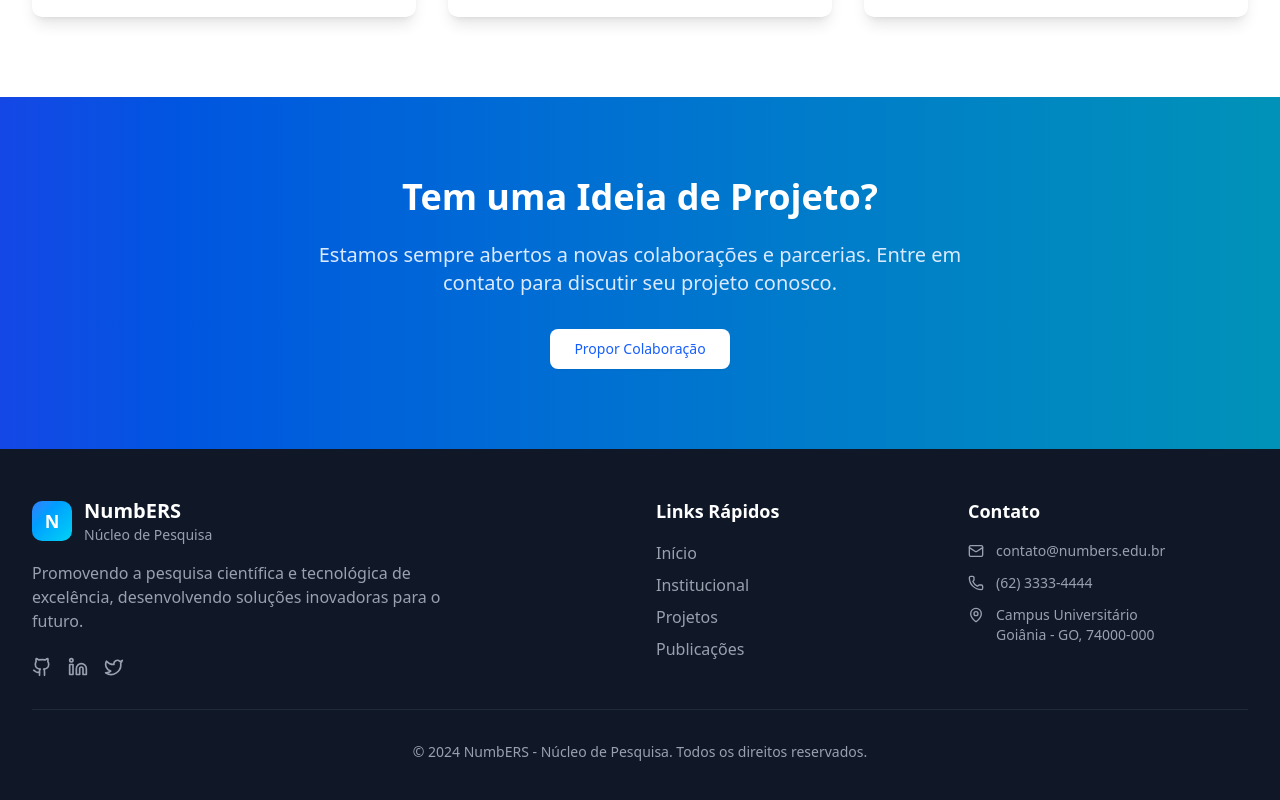
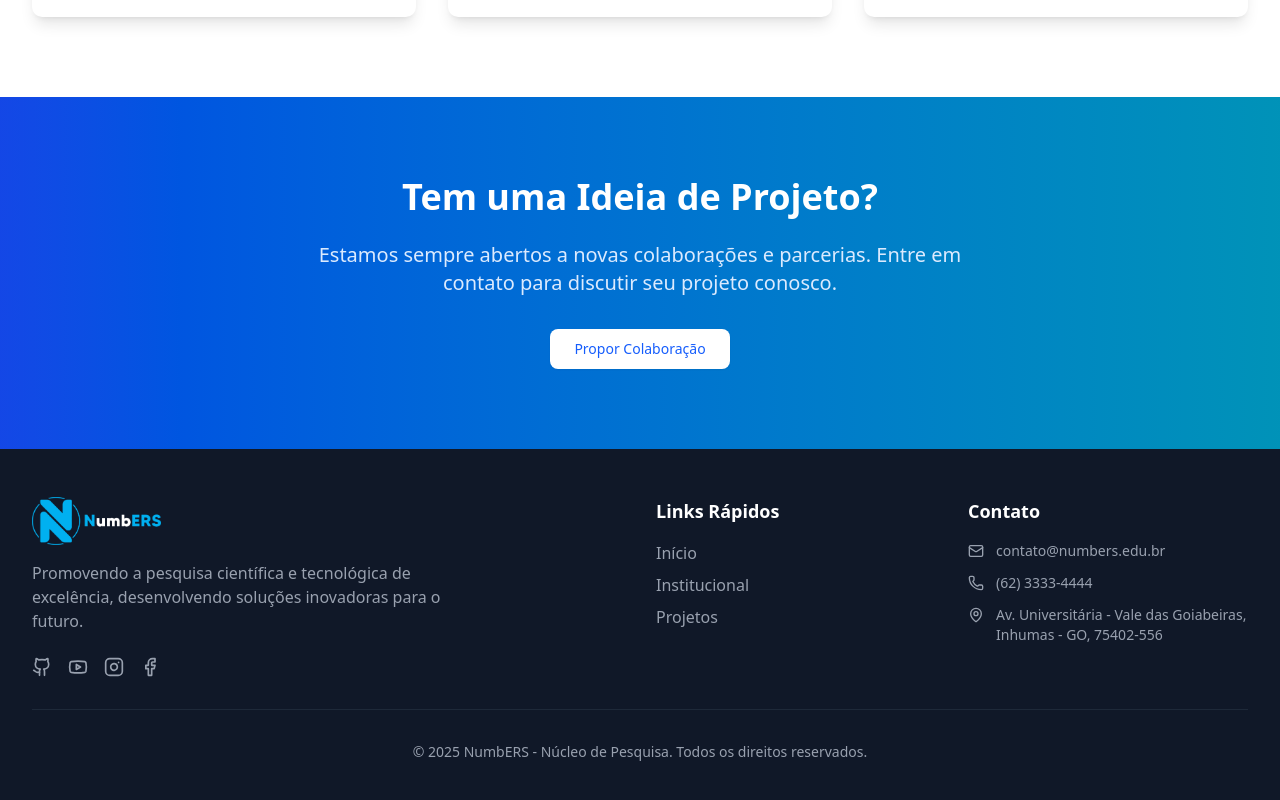
Before and after one commit to luixsouza/numbers-site, a React (Vite) app: page /projetos in a window 1280 px wide. Shown: the part 1964-2764 px from the top of the page. Built offline with nearby package versions, Linux system fonts and the light colour scheme.

Commit message:
/refact: Atualizando footer

```diff
--- a/src/components/Footer.jsx
+++ b/src/components/Footer.jsx
@@ -1,40 +1,53 @@
 import React from 'react';
-import { Mail, Phone, MapPin, Github, Linkedin, Twitter } from 'lucide-react';
+import { Mail, Phone, MapPin, Github, Youtube, Instagram, Facebook } from 'lucide-react';
 
 const Footer = () => {
   return (
     <footer className="bg-gray-900 text-white">
       <div className="max-w-7xl mx-auto px-4 sm:px-6 lg:px-8 py-12">
         <div className="grid md:grid-cols-4 gap-8">
-          {/* Logo and Description */}
           <div className="md:col-span-2">
-            <div className="flex items-center mb-4">
-              <div className="w-10 h-10 bg-gradient-to-br from-blue-500 to-cyan-400 rounded-lg flex items-center justify-center mr-3">
-                <span className="text-white font-bold text-lg">N</span>
-              </div>
-              <div>
-                <h3 className="text-xl font-bold">NumbERS</h3>
-                <p className="text-gray-400 text-sm">Núcleo de Pesquisa</p>
-              </div>
-            </div>
+            <img
+              src="/images/numbers_logo_full_white.png"
+              alt="NumbERS Logo"
+              className="h-12 w-auto mb-4"
+            />
             <p className="text-gray-400 mb-6 max-w-md">
               Promovendo a pesquisa científica e tecnológica de excelência,
               desenvolvendo soluções inovadoras para o futuro.
             </p>
             <div className="flex space-x-4">
-              <a href="#" className="text-gray-400 hover:text-blue-400 transition-colors">
+              <a
+                href="https://github.com/nmbrslab"
+                target="_blank" rel="noopener noreferrer"
+                className="text-gray-400 hover:text-blue-400 transition-colors"
+              >
                 <Github className="w-5 h-5" />
               </a>
-              <a href="#" className="text-gray-400 hover:text-blue-400 transition-colors">
-                <Linkedin className="w-5 h-5" />
+              <a
+                href="https://www.youtube.com/channel/UCLVNnBRspchis0sKevtqtJg"
+                target="_blank" rel="noopener noreferrer"
+                className="text-gray-400 hover:text-red-500 transition-colors"
+              >
+                <Youtube className="w-5 h-5" />
               </a>
-              <a href="#" className="text-gray-400 hover:text-blue-400 transition-colors">
-                <Twitter className="w-5 h-5" />
+              <a
+                href="https://www.instagram.com/numbers_ifg/"
+                target="_blank" rel="noopener noreferrer"
+                className="text-gray-400 hover:text-pink-500 transition-colors"
+              >
+                <Instagram className="w-5 h-5" />
+              </a>
+              <a
+                href="https://web.facebook.com/numbersifg?_rdc=1&_rdr#"
+                target="_blank" rel="noopener noreferrer"
+                className="text-gray-400 hover:text-blue-500 transition-colors"
+              >
+                <Facebook className="w-5 h-5" />
               </a>
             </div>
           </div>
 
-          {/* Quick Links */}
           <div>
             <h4 className="text-lg font-semibold mb-4">Links Rápidos</h4>
             <ul className="space-y-2">
@@ -53,15 +66,9 @@ const Footer = () => {
                   Projetos
                 </a>
               </li>
-              <li>
-                <a href="#" className="text-gray-400 hover:text-white transition-colors">
-                  Publicações
-                </a>
-              </li>
             </ul>
           </div>
 
-          {/* Contact Info */}
           <div>
             <h4 className="text-lg font-semibold mb-4">Contato</h4>
             <div className="space-y-3">
@@ -74,10 +81,9 @@ const Footer = () => {
                 <span className="text-gray-400 text-sm">(62) 3333-4444</span>
               </div>
               <div className="flex items-start">
-                <MapPin className="w-4 h-4 mr-3 text-gray-400 mt-0.5" />
+                <MapPin className="w-4 h-4 mr-3 text-gray-400 mt-0.5 flex-shrink-0" />
                 <span className="text-gray-400 text-sm">
-                  Campus Universitário<br />
-                  Goiânia - GO, 74000-000
+                  Av. Universitária - Vale das Goiabeiras, Inhumas - GO, 75402-556
                 </span>
               </div>
             </div>
@@ -86,7 +92,7 @@ const Footer = () => {
 
         <div className="border-t border-gray-800 mt-8 pt-8 text-center">
           <p className="text-gray-400 text-sm">
-            © 2024 NumbERS - Núcleo de Pesquisa. Todos os direitos reservados.
+            © 2025 NumbERS - Núcleo de Pesquisa. Todos os direitos reservados.
           </p>
         </div>
       </div>
--- a/src/components/header/navbar.jsx
+++ b/src/components/header/navbar.jsx
@@ -40,12 +40,10 @@ const Navbar = () => {
         height: heroHeight,
       }}
     >
-      {/* --- ALTERAÇÃO: Gradiente com tons mais escuros para maior contraste --- */}
       <div className="absolute inset-0 z-0 bg-gradient-to-r from-blue-700 to-cyan-600">
         <DustParticle id="hero-particles" particles={50} particleMinSize={2} particleMaxSize={5} />
       </div>
 
-      {/* --- NAVBAR MANTIDA COM O ESTILO ORIGINAL --- */}
       <nav
         className={`absolute top-0 left-0 w-full z-20 transition-all duration-300 ${
           isDesktop
@@ -116,7 +114,6 @@ const Navbar = () => {
         </div>
       </nav>
 
-      {/* Conteúdo do HERO sobre o novo fundo escurecido */}
       <div className="relative z-10 w-full px-4 pt-16">
         {location.pathname === "/" ? (
           <HeroBanner />
--- a/src/components/layout/HeroBanner.jsx
+++ b/src/components/layout/HeroBanner.jsx
@@ -2,27 +2,17 @@ import React from 'react';
 
 const HeroBanner = () => {
   return (
-    // <<< MUDANÇA: Espaçamento (gap) foi reduzido para aproximar os logos
     <div className="w-full flex items-center justify-center gap-x-6 sm:gap-x-8 animate-fade-in">
-
-      {/* Logo 1 - Tamanho aumentado novamente */}
       <img
         src="/images/numbers_logo_full_white.png"
         alt="Numbers Logo"
-        // <<< MUDANÇA: de h-16 md:h-20 para h-20 md:h-24
-        className="h-20 md:h-24 w-auto"
+        className="h-24 md:h-28 w-auto"
       />
-
-      {/* <<< MUDANÇA: Linha vertical do meio foi removida >>> */}
-
-      {/* Logo 2 - Tamanho aumentado novamente e src atualizado */}
       <img
         src="/images/ifg_text.svg"
         alt="IFG Logo"
-        // <<< MUDANÇA: de h-16 md:h-20 para h-20 md:h-24
-        className="h-20 md:h-24 w-auto"
+        className="h-24 md:h-28 w-auto"
       />
-
     </div>
   );
 };
```
Also changed, not shown: src/pages/Home.jsx (line endings or trailing spaces).
